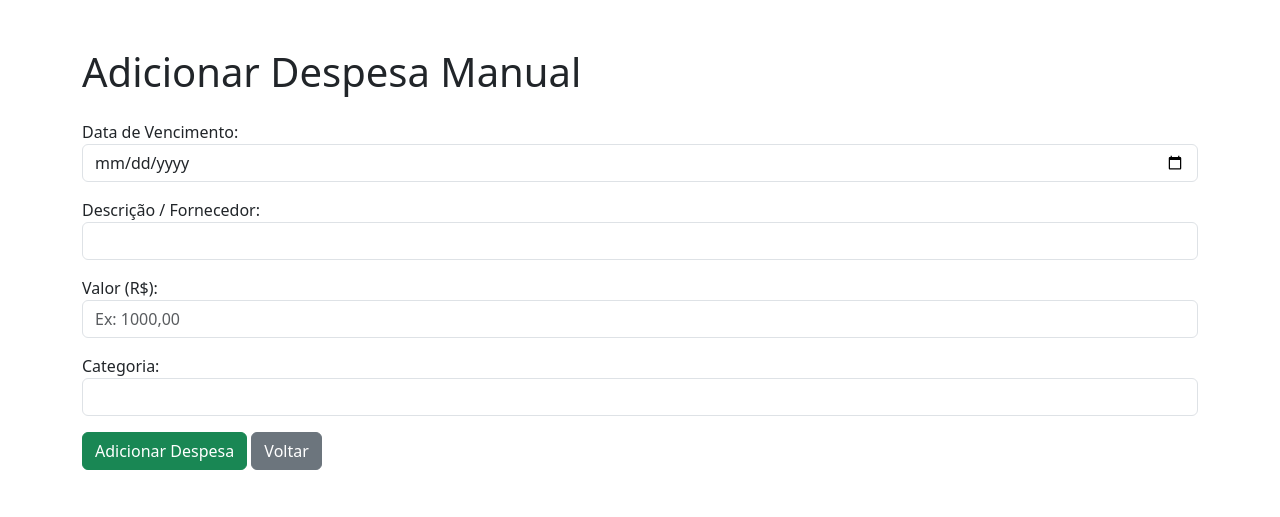
After one commit to lhjrmhc/painel-financeiro, a Flask app: page /adicionar in a window 1280 px wide. The commit adds this page. Shown: the top 517 px of the page. Run offline with Flask 3, Linux system fonts and the light colour scheme.

Commit message:
Adiciona link para despesa manual e rota /adicionar

```diff
--- a/app.py
+++ b/app.py
@@ -8,6 +8,11 @@ from datetime import datetime
 app = Flask(__name__)
 UPLOAD_FOLDER = 'uploads'
 os.makedirs(UPLOAD_FOLDER, exist_ok=True)
+TRANSACTIONS_FILE = 'transacoes.csv'
+# Inicializa arquivo de transações com colunas, se não existir
+if not os.path.exists(TRANSACTIONS_FILE):
+    pd.DataFrame(columns=['data','descricao','valor','tipo','categoria']) \
+       .to_csv(TRANSACTIONS_FILE, index=False, sep=';', encoding='latin1')
 
 @app.route('/')
 def index():
@@ -20,7 +25,6 @@ def upload():
     if not file:
         return redirect(url_for('index', error='Nenhum arquivo enviado.'))
     filename = file.filename.lower()
-
     # --- Processar CSV ---
     if filename.endswith('.csv'):
         filepath = os.path.join(UPLOAD_FOLDER, file.filename)
@@ -30,11 +34,13 @@ def upload():
             df.columns = [col.strip().lower() for col in df.columns]
             if 'valor' not in df.columns:
                 return redirect(url_for('index', error='CSV inválido: coluna "valor" não encontrada.'))
-            df.to_csv('transacoes.csv', index=False, sep=';', encoding='latin1')
+            # Garante coluna categoria
+            if 'categoria' not in df.columns:
+                df['categoria'] = ''
+            df.to_csv(TRANSACTIONS_FILE, index=False, sep=';', encoding='latin1')
         except Exception as e:
             return redirect(url_for('index', error='Erro ao processar CSV: ' + str(e)))
         return redirect(url_for('transacoes'))
-
     # --- Processar PDF ---
     elif filename.endswith('.pdf'):
         filepath = os.path.join(UPLOAD_FOLDER, file.filename)
@@ -42,23 +48,19 @@ def upload():
         try:
             records = []
             current_date = None
-            # Extrair texto e processar linha a linha
             with pdfplumber.open(filepath) as pdf:
                 for page in pdf.pages:
-                    text = page.extract_text()
-                    if not text:
-                        continue
+                    text = page.extract_text() or ''
                     for line in text.splitlines():
                         line = line.strip()
-                        # Detectar linha de data (e.g., 23/04/2025), sem valor
-                        m_date = re.search(r"(\d{2}/\d{2}/\d{4})", line)
-                        if m_date and 'R$' not in line:
+                        # Detecta data isolada
+                        if re.fullmatch(r"\d{2}/\d{2}/\d{4}", line):
                             try:
-                                current_date = datetime.strptime(m_date.group(1), '%d/%m/%Y')
+                                current_date = datetime.strptime(line, '%d/%m/%Y')
                             except:
                                 current_date = None
                             continue
-                        # Detectar valor R$ e extrair transação
+                        # Detecta valor e extrai
                         m_val = re.search(r"R\$\s*([\d\.,]+)", line)
                         if m_val and current_date:
                             val_str = m_val.group(1)
@@ -74,29 +76,59 @@ def upload():
                                 'data': current_date.strftime('%d/%m/%Y'),
                                 'descricao': desc,
                                 'valor': valor,
-                                'tipo': tipo
+                                'tipo': tipo,
+                                'categoria': ''
                             })
             if not records:
                 return redirect(url_for('index', error='PDF processado, mas nenhuma transação encontrada.'))
             df = pd.DataFrame(records)
-            df.to_csv('transacoes.csv', index=False, sep=';', encoding='latin1')
+            df.to_csv(TRANSACTIONS_FILE, index=False, sep=';', encoding='latin1')
         except Exception as e:
             return redirect(url_for('index', error='Erro ao processar PDF: ' + str(e)))
         return redirect(url_for('transacoes'))
-
-    # Formato não suportado
     else:
         return redirect(url_for('index', error='Formato não suportado. Envie CSV ou PDF.'))
 
+@app.route('/adicionar', methods=['GET', 'POST'])
+def adicionar():
+    if request.method == 'POST':
+        # Dados do formulário
+        vencimento = request.form.get('vencimento')  # formato yyyy-mm-dd
+        descricao = request.form.get('descricao')
+        valor = request.form.get('valor')
+        categoria = request.form.get('categoria')
+        # Converte data para DD/MM/YYYY
+        try:
+            dt = datetime.strptime(vencimento, '%Y-%m-%d')
+            data_str = dt.strftime('%d/%m/%Y')
+        except:
+            data_str = vencimento
+        # Converte valor
+        try:
+            valor_num = float(valor.replace(',', '.'))
+        except:
+            valor_num = 0.0
+        # Insere como despesa (valor negativo)
+        df = pd.read_csv(TRANSACTIONS_FILE, sep=';', encoding='latin1')
+        new_record = {
+            'data': data_str,
+            'descricao': descricao,
+            'valor': -abs(valor_num),
+            'tipo': 'Saída',
+            'categoria': categoria
+        }
+        df = df.append(new_record, ignore_index=True)
+        df.to_csv(TRANSACTIONS_FILE, index=False, sep=';', encoding='latin1')
+        return redirect(url_for('transacoes'))
+    return render_template('adicionar.html')
+
 @app.route('/transacoes')
 def transacoes():
-    if not os.path.exists('transacoes.csv'):
+    if not os.path.exists(TRANSACTIONS_FILE):
         return redirect(url_for('index', error='Antes de ver transações, faça upload de um CSV/PDF válido.'))
     try:
-        df = pd.read_csv('transacoes.csv', sep=';', encoding='latin1')
+        df = pd.read_csv(TRANSACTIONS_FILE, sep=';', encoding='latin1')
         df.columns = [col.strip().lower() for col in df.columns]
-        if 'valor' not in df.columns:
-            return redirect(url_for('index', error='CSV interno inválido: coluna "valor" não encontrada.'))
         df['valor'] = pd.to_numeric(df['valor'], errors='coerce').fillna(0.0)
     except Exception as e:
         return redirect(url_for('index', error='Erro ao ler transações: ' + str(e)))
--- /dev/null
+++ b/templates/adicionar.html
@@ -0,0 +1,31 @@
+<!DOCTYPE html>
+<html lang="pt-br">
+<head>
+  <meta charset="UTF-8">
+  <title>Adicionar Despesa</title>
+  <link href="https://cdn.jsdelivr.net/npm/bootstrap@5.3.0/dist/css/bootstrap.min.css" rel="stylesheet">
+</head>
+<body class="container py-5">
+  <h1 class="mb-4">Adicionar Despesa Manual</h1>
+  <form method="post" action="/adicionar">
+    <div class="mb-3">
+      <label>Data de Vencimento:</label>
+      <input type="date" name="vencimento" class="form-control" required>
+    </div>
+    <div class="mb-3">
+      <label>Descrição / Fornecedor:</label>
+      <input type="text" name="descricao" class="form-control" required>
+    </div>
+    <div class="mb-3">
+      <label>Valor (R$):</label>
+      <input type="text" name="valor" class="form-control" placeholder="Ex: 1000,00" required>
+    </div>
+    <div class="mb-3">
+      <label>Categoria:</label>
+      <input type="text" name="categoria" class="form-control" required>
+    </div>
+    <button type="submit" class="btn btn-success">Adicionar Despesa</button>
+    <a href="/" class="btn btn-secondary">Voltar</a>
+  </form>
+</body>
+</html>
--- a/templates/index.html
+++ b/templates/index.html
@@ -3,6 +3,7 @@
 <head>
   <meta charset="UTF-8">
   <title>Upload de Extrato</title>
+  <a href="/adicionar" class="btn btn-link">Adicionar Despesa Manual</a>
   <link href="https://cdn.jsdelivr.net/npm/bootstrap@5.3.0/dist/css/bootstrap.min.css" rel="stylesheet">
 </head>
 <body class="container py-5">
```
